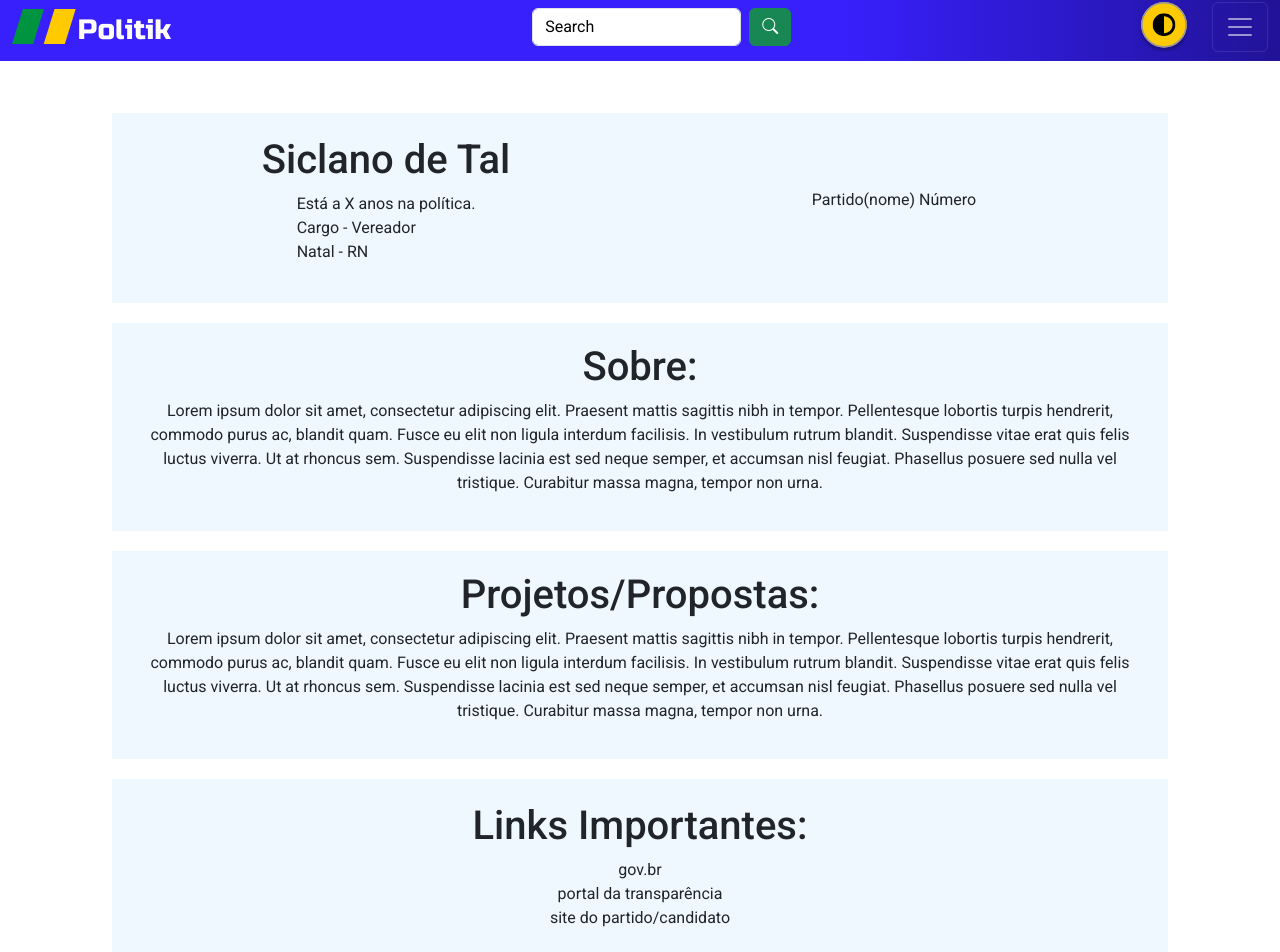
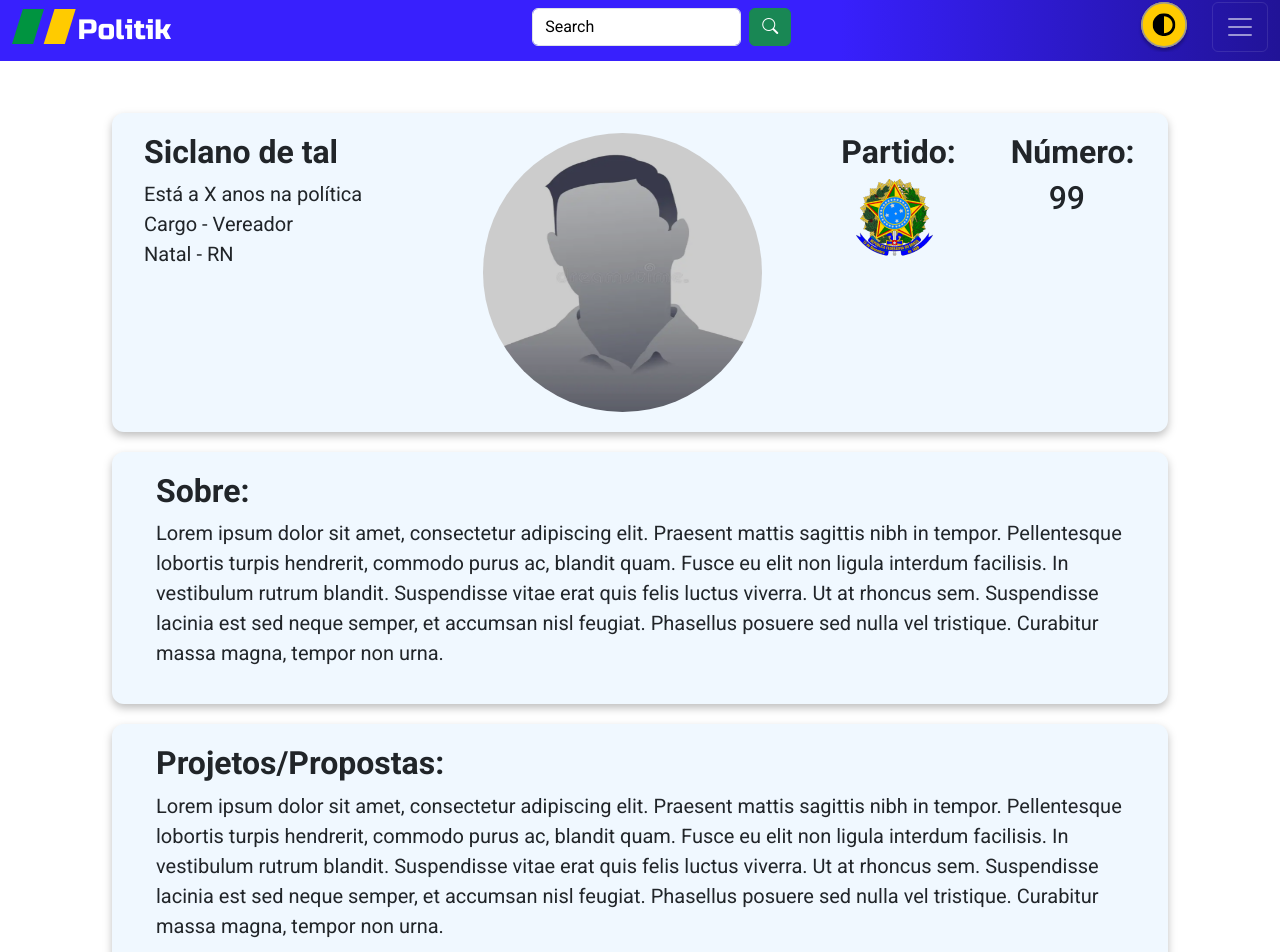
Before and after one commit to FilipeFCampos/Politik, an Angular app: page /feed/candidato in a window 1280 px wide. Shown: the part 7-959 px from the top of the page. Built offline with nearby package versions, Linux system fonts and the light colour scheme.

Commit message:
pequenas mudanças na página do candidato

```diff
--- a/src/app/candidato/candidato.component.html
+++ b/src/app/candidato/candidato.component.html
@@ -1,42 +1,67 @@
 <div class="container-fluid">
-    <!-- Primeira Linha -->
-    <div id="linha-1" class="row justify-content-center">
-        <div class="col-md-6 text-start">
-            <h1>Siclano de Tal</h1>
-            <p>Está a X anos na política.<br>
+    <div id="linha-1" class="row">
+        <div class="col-4">
+            <h1 id="texto-importante">Siclano de tal</h1>
+            <p id="texto-descritivo">Está a X anos na política<br>
             Cargo - Vereador<br>
-           Natal - RN</p>
+            Natal - RN
+            </p>
         </div>
-        <div class="col-md-6 text-end">
-            <p>Partido(nome) Número</p>
+        <div class="col-4">
+            <img src="images/canditado-generico.png" id="imagem-candidato">
+        </div>
+        <div class="col-4">
+            <div class="row">
+                <div class="col" id="partido-num">
+                    <h1 id="texto-importante">Partido:</h1>
+                    <img src="images/partido.png" id="partido">
+                </div>
+                <div class="col" id="partido-num">
+                    <h1 id="texto-importante">Número:</h1>
+                    <h2 id="numero">99</h2>
+                </div>
+            </div>
         </div>
     </div>
 
-    <!-- Segunda Linha: Sobre -->
-    <div id="linha-2" class="row justify-content-center">
-        <div class="col-md-12 text-center">
-            <h1>Sobre:</h1>
-            <p>Lorem ipsum dolor sit amet, consectetur adipiscing elit. Praesent mattis sagittis nibh in tempor. Pellentesque lobortis turpis hendrerit, commodo purus ac, blandit quam. Fusce eu elit non ligula interdum facilisis. In vestibulum rutrum blandit. Suspendisse vitae erat quis felis luctus viverra. Ut at rhoncus sem. Suspendisse lacinia est sed neque semper, et accumsan nisl feugiat. Phasellus posuere sed nulla vel tristique. Curabitur massa magna, tempor non urna.</p>
+    <div id="linha-2" class="row">
+        <div class="row">
+            <div class="col-12">
+                <h1 id="texto-importante">Sobre:</h1>
+            </div>
+        </div>
+        <div class="row">
+            <div class="col-12">
+                <p id="texto-descritivo">Lorem ipsum dolor sit amet, consectetur adipiscing elit. Praesent mattis sagittis nibh in tempor. Pellentesque lobortis turpis hendrerit, commodo purus ac, blandit quam. Fusce eu elit non ligula interdum facilisis. In vestibulum rutrum blandit. Suspendisse vitae erat quis felis luctus viverra. Ut at rhoncus sem. Suspendisse lacinia est sed neque semper, et accumsan nisl feugiat. Phasellus posuere sed nulla vel tristique. Curabitur massa magna, tempor non urna.</p>
+            </div>
         </div>
     </div>
 
-    <!-- Terceira Linha -->
-    <div id="linha-3" class="row justify-content-center">
-        <div class="col-md-12 text-center">
-            <h1>Projetos/Propostas:</h1>
-            <p>Lorem ipsum dolor sit amet, consectetur adipiscing elit. Praesent mattis sagittis nibh in tempor. Pellentesque lobortis turpis hendrerit, commodo purus ac, blandit quam. Fusce eu elit non ligula interdum facilisis. In vestibulum rutrum blandit. Suspendisse vitae erat quis felis luctus viverra. Ut at rhoncus sem. Suspendisse lacinia est sed neque semper, et accumsan nisl feugiat. Phasellus posuere sed nulla vel tristique. Curabitur massa magna, tempor non urna.</p>
+    <div id="linha-3" class="row">
+        <div class="row">
+            <div class="col-12">
+                <h1 id="texto-importante">Projetos/Propostas:</h1>
+            </div>
+        </div>
+        <div class="row">
+            <div class="col-12">
+                <p id="texto-descritivo">Lorem ipsum dolor sit amet, consectetur adipiscing elit. Praesent mattis sagittis nibh in tempor. Pellentesque lobortis turpis hendrerit, commodo purus ac, blandit quam. Fusce eu elit non ligula interdum facilisis. In vestibulum rutrum blandit. Suspendisse vitae erat quis felis luctus viverra. Ut at rhoncus sem. Suspendisse lacinia est sed neque semper, et accumsan nisl feugiat. Phasellus posuere sed nulla vel tristique. Curabitur massa magna, tempor non urna.</p>
+            </div>
         </div>
     </div>
 
-    <!-- Quarta Linha -->
-    <div id="linha-4" class="row justify-content-center">
-        <div class="col-md-12 text-center">
-            <h1>Links Importantes:</h1>
-            <p>
-                gov.br <br>
-                portal da transparência <br>
-                site do partido/candidato
-            </p>
+    <div id="linha-4" class="row">
+        <div class="row">
+            <div class="col-12">
+                <h1 id="texto-importante">Links importantes:</h1>
+            </div>
+        </div>
+        <div class="row">
+            <div class="col-12">
+                <a href="https://divulgacandcontas.tse.jus.br">Divulga TSE</a><br>
+                <a href="">Site pessoal</a><br>
+                <a href="">Site partido</a><br>
+            </div>
         </div>
     </div>
 </div>
--- a/src/app/candidato/candidato.component.scss
+++ b/src/app/candidato/candidato.component.scss
@@ -1,44 +1,79 @@
-/* Estilização das caixas */
+#texto-importante{
+    font-size: 32px;
+    font-style: normal;
+    font-weight: 700;
+}
+
+#texto-descritivo{
+    font-size: 20px;
+    font-style: normal;
+    font-weight: 400;
+}
+
+#imagem-candidato{
+    border-radius: 279px;
+    width: 279px;
+    height: 279px;
+}
+
+#partido-num{
+    margin-left: 20px;
+}
+
+#partido{
+    margin-left: 15px;
+}
+
+#numero{
+    margin-left: 38px;
+}
+
 #linha-1 {
+    display: flex;
+    justify-content: center;
     background-color: var( --floating-box);
     padding: 20px;
     margin-top: 120px;
     margin-right: 100px;
     margin-left: 100px;
+    border-radius: 12px;
+    filter: drop-shadow(0px 4px 4px var(--shadow));
+
 }
 
 #linha-2 {
+    display: flex;
+    justify-content: center;
     background-color: var(--floating-box);
     padding: 20px;
     margin-top: 20px;
     margin-right: 100px;
     margin-left: 100px;
+    border-radius: 12px;
+    filter: drop-shadow(0px 4px 4px var(--shadow));
 }
 
 #linha-3 {
+    display: flex;
+    justify-content: center;
     background-color: var(--floating-box);
     padding: 20px;
     margin-top: 20px;
     margin-right: 100px;
     margin-left: 100px;
+    border-radius: 12px;
+    filter: drop-shadow(0px 4px 4px var(--shadow));
 }
 
 #linha-4 {
+    display: flex;
+    justify-content: center;
     background-color:var(--floating-box);
     padding: 20px;
     margin-top: 20px;
     margin-bottom: 60px;
     margin-right: 100px;
     margin-left: 100px;
-
+    border-radius: 12px;
+    filter: drop-shadow(0px 4px 4px var(--shadow));
 }
-
-/* Garantindo o mesmo tamanho para os containers */
-.row > .col-md-6,
-.row > .col-md-12 {
-    min-height: 150px;
-    display: flex;
-    align-items: center;
-    justify-content: center;
-    flex-direction: column; /* Centraliza o texto verticalmente */
-}
--- a/src/styles.scss
+++ b/src/styles.scss
@@ -12,6 +12,7 @@
     --search-bar: #FFFF;
     --search-bar-text: #000;
     --yellow-feed: #ffff00;
+    --shadow: #00000040;
     background-color: #FFFF;
     color: #000;
 
@@ -25,6 +26,7 @@
     --floating-box: #202020;
     --search-bar: #000;
     --search-bar-text: #FFFF;
+    --shadow:#202020;
     --yellow-feed: #000;
     background-color: #000;
     color: #FFFF;
```
Also changed, not shown: public/images/partido.png (added).
